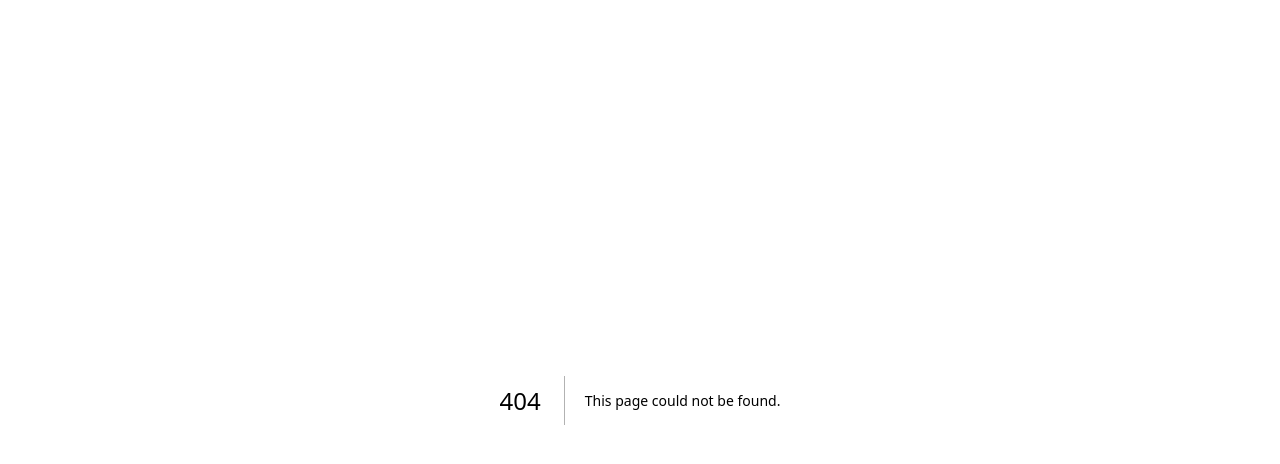
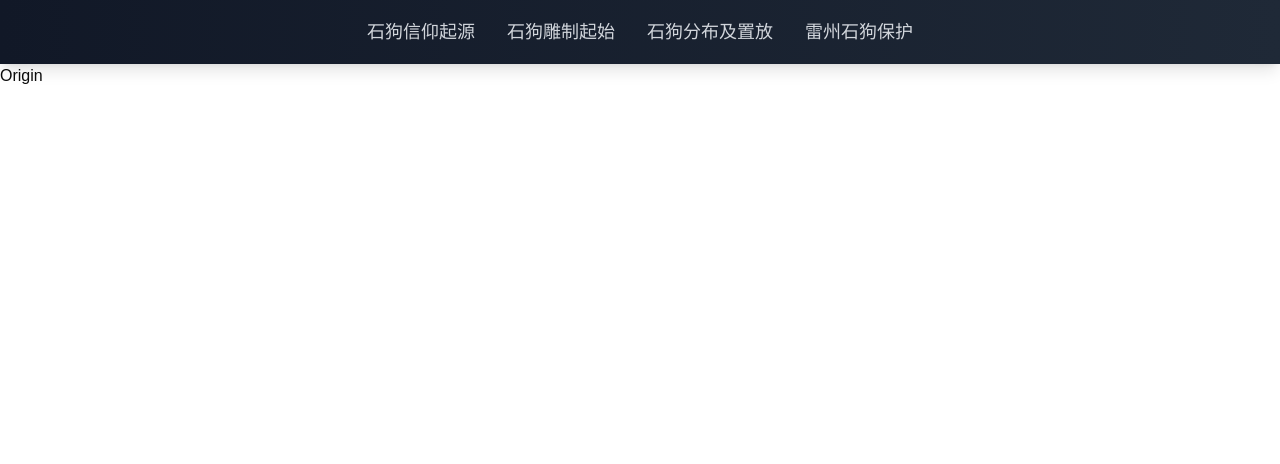
Before and after one commit to qq919006380/meta-relic, a Next.js app: page /origin in a window 1280 px wide. Before the commit this address had no page. Shown: the top 464 px of the page. Built offline with nearby package versions, Linux system fonts and the light colour scheme.

Commit message:
feat: Add navigation menu to RootLayout

```diff
--- a/app/globals.css
+++ b/app/globals.css
@@ -77,3 +77,14 @@ body {
   font-weight: normal;
   font-style: normal;
 }
+
+
+
+@layer base {
+  * {
+    @apply border-border outline-ring/50;
+  }
+  body {
+    @apply bg-background text-foreground;
+  }
+}
--- a/app/layout.tsx
+++ b/app/layout.tsx
@@ -23,13 +23,51 @@ export default function RootLayout({
   children: React.ReactNode;
 }>) {
   return (
-    <html lang="en">
+    <html lang="zh">
       <head>
         <link href="https://fonts.googleapis.com/css2?family=Oswald:wght@300&display=swap" rel="stylesheet" />
       </head>
       <body
         className={`${geistSans.variable} ${geistMono.variable} antialiased`}
       >
+        <nav className="bg-gradient-to-r from-gray-900 to-gray-800 shadow-lg">
+          <div className="container mx-auto px-6">
+            <ul className="flex justify-center items-center h-16 space-x-8">
+              <li>
+                <a href="/origin" className="group relative flex items-center">
+                  <span className="text-gray-300 text-lg font-medium hover:text-white transition-colors duration-200">
+                    石狗信仰起源
+                    <span className="absolute -bottom-1 left-0 w-0 h-0.5 bg-white transition-all duration-200 group-hover:w-full"></span>
+                  </span>
+                </a>
+              </li>
+              <li>
+                <a href="/making" className="group relative flex items-center">
+                  <span className="text-gray-300 text-lg font-medium hover:text-white transition-colors duration-200">
+                    石狗雕制起始
+                    <span className="absolute -bottom-1 left-0 w-0 h-0.5 bg-white transition-all duration-200 group-hover:w-full"></span>
+                  </span>
+                </a>
+              </li>
+              <li>
+                <a href="/distribution" className="group relative flex items-center">
+                  <span className="text-gray-300 text-lg font-medium hover:text-white transition-colors duration-200">
+                    石狗分布及置放
+                    <span className="absolute -bottom-1 left-0 w-0 h-0.5 bg-white transition-all duration-200 group-hover:w-full"></span>
+                  </span>
+                </a>
+              </li>
+              <li>
+                <a href="/protection" className="group relative flex items-center">
+                  <span className="text-gray-300 text-lg font-medium hover:text-white transition-colors duration-200">
+                    雷州石狗保护
+                    <span className="absolute -bottom-1 left-0 w-0 h-0.5 bg-white transition-all duration-200 group-hover:w-full"></span>
+                  </span>
+                </a>
+              </li>
+            </ul>
+          </div>
+        </nav>
         {children}
       </body>
     </html>
--- /dev/null
+++ b/app/origin/page.tsx
@@ -0,0 +1,3 @@
+export default function Origin() {
+  return <div>Origin</div>;
+}
--- a/app/page.tsx
+++ b/app/page.tsx
@@ -202,7 +202,6 @@ export default function Home() {
             </motion.div>
           </div>
         </motion.div>
-
       </div>
 
       {/* 文化介绍部分 */}
--- /dev/null
+++ b/components/ui/popover.tsx
@@ -0,0 +1,33 @@
+"use client"
+
+import * as React from "react"
+import * as PopoverPrimitive from "@radix-ui/react-popover"
+
+import { cn } from "@/lib/utils"
+
+const Popover = PopoverPrimitive.Root
+
+const PopoverTrigger = PopoverPrimitive.Trigger
+
+const PopoverAnchor = PopoverPrimitive.Anchor
+
+const PopoverContent = React.forwardRef<
+  React.ElementRef<typeof PopoverPrimitive.Content>,
+  React.ComponentPropsWithoutRef<typeof PopoverPrimitive.Content>
+>(({ className, align = "center", sideOffset = 4, ...props }, ref) => (
+  <PopoverPrimitive.Portal>
+    <PopoverPrimitive.Content
+      ref={ref}
+      align={align}
+      sideOffset={sideOffset}
+      className={cn(
+        "z-50 w-72 rounded-md border bg-popover p-4 text-popover-foreground shadow-md outline-none data-[state=open]:animate-in data-[state=closed]:animate-out data-[state=closed]:fade-out-0 data-[state=open]:fade-in-0 data-[state=closed]:zoom-out-95 data-[state=open]:zoom-in-95 data-[side=bottom]:slide-in-from-top-2 data-[side=left]:slide-in-from-right-2 data-[side=right]:slide-in-from-left-2 data-[side=top]:slide-in-from-bottom-2",
+        className
+      )}
+      {...props}
+    />
+  </PopoverPrimitive.Portal>
+))
+PopoverContent.displayName = PopoverPrimitive.Content.displayName
+
+export { Popover, PopoverTrigger, PopoverContent, PopoverAnchor }
--- a/package.json
+++ b/package.json
@@ -12,6 +12,7 @@
   "type": "module",
   "dependencies": {
     "@radix-ui/react-dialog": "^1.1.6",
+    "@radix-ui/react-popover": "^1.1.6",
     "@radix-ui/react-slot": "^1.1.2",
     "@radix-ui/react-tabs": "^1.1.3",
     "class-variance-authority": "^0.7.1",
```
Also changed, not shown: 2 other files (tests, documents, lock files or other folders).
